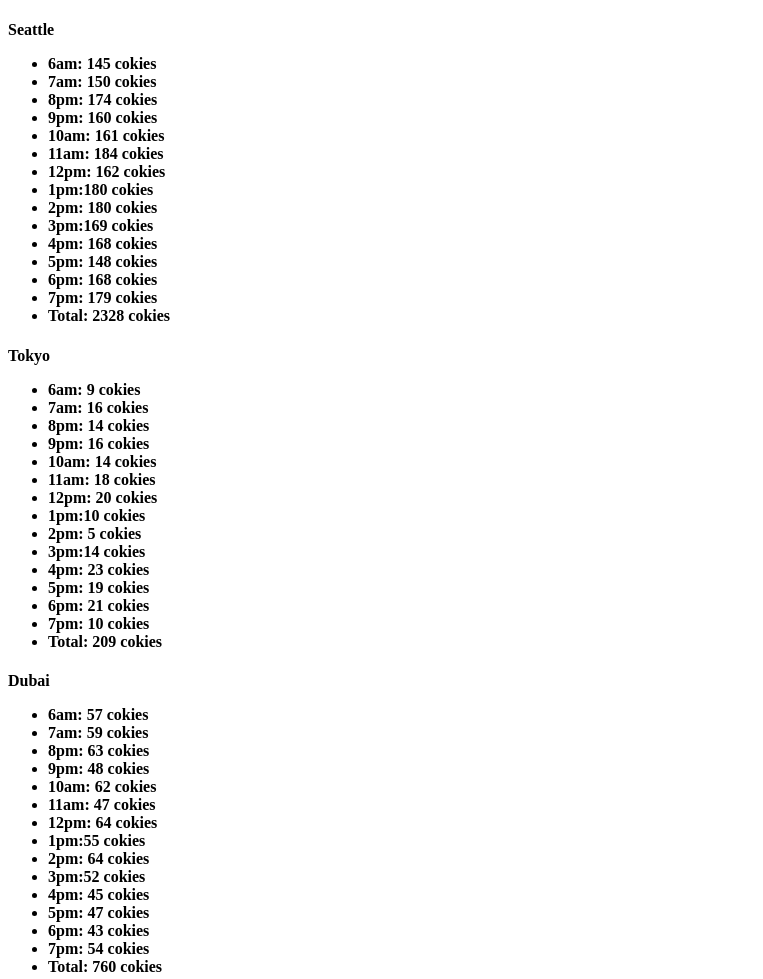
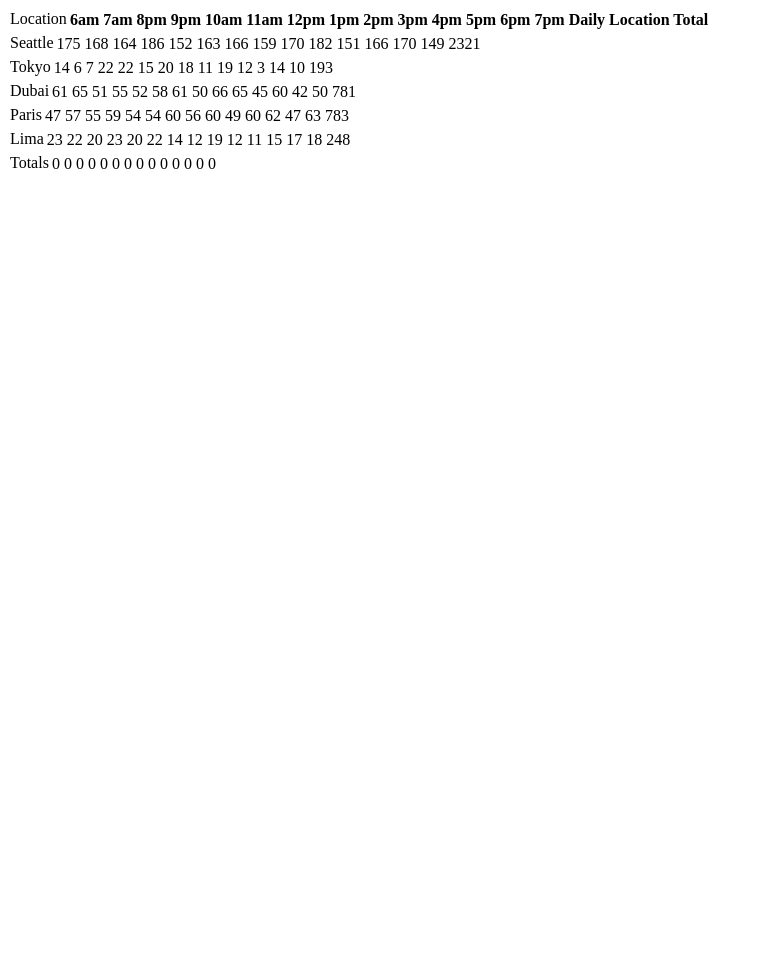
Before and after one commit to Ammarhr/cookei-stand, a plain HTML site: page sales.html in a window 1280 px wide. Shown: the top 979 px of the page, without its empty margins (0-763 px from the left). After the commit the page ends 800 px from the top, so only its background shows below. Drawn offline with Linux system fonts and the light colour scheme.

Commit message:
constuctor notation

```diff
--- a/css/style.css
+++ b/css/style.css
@@ -24,7 +24,7 @@ footer {
 
 a {
     text-decoration: none;
-    color: black;
+    color: brown;
 }
 
 a:hover,
--- a/js/app.js
+++ b/js/app.js
@@ -1,211 +1,97 @@
 'use strict';
-var hours = ['6am: ', '7am: ', '8pm: ', '9pm: ', '10am: ', '11am: ', '12pm: ', '1pm:', '2pm: ', '3pm:', '4pm: ', '5pm: ', '6pm: ', '7pm: '];
-var smthng;
-var seattle = {
-    name: 'Seattle',
-    minCus: 23,
-    maxCus: 65,
-    avgCookieSale: 6.3,
-    numOfCookies: [],
-    numOfCust: [],
-    randomCus: function() {
-        for (var i = 0; i < hours.length; i++) {
-            this.numOfCust[i] = Math.floor(Math.random() * (this.maxCus - this.minCus) + this.minCus);
-            this.numOfCookies[i] = Math.floor(Math.random() * (this.maxCus - this.minCus) + this.minCus * this.avgCookieSale);
-            // console.log('value1', this.numOfCust[i]);
-            // console.log('value2', this.numOfCookies[i]);
+var hours = ['6am', '7am', '8pm', '9pm', '10am', '11am', '12pm', '1pm', '2pm', '3pm', '4pm', '5pm', '6pm', '7pm'];
+var objects = [seattle, tokyo, dubai, paris, lima];
+//the constructor:
+function LocationStore(name, minCus, maxCus, avgCookieSale) {
+    this.name = name;
+    this.minCus = minCus;
+    this.maxCus = maxCus;
+    this.numOfCookies = [];
+    this.numOfCust = [];
+    this.avgCookieSale = avgCookieSale;
+    this.total = [];
 }
-    },
-    render: function() {
-        var mainContiner = document.getElementById('sales');
 
-        var header1 = document.createElement('article');
-        mainContiner.appendChild(header1);
-        var h1E1 = document.createElement('h4');
-        header1.appendChild(h1E1);
-        h1E1.textContent = this.name;
-        var pargraph1 = document.createElement('p');
-        h1E1.appendChild(pargraph1);
-        var uList = document.createElement('ul')
-        pargraph1.appendChild(uList);
-
-        for (var x = 0; x < hours.length; x++) {
-            var lItems = document.createElement('li');
-            uList.appendChild(lItems);
-            lItems.textContent = hours[x] + this.numOfCookies[x] + ' cokies';
-        }
-        for (var b = 0, sum = 0; b < this.numOfCookies.length; sum += this.numOfCookies[b++]);
-        // console.log(sum);
-        var result = document.createElement('li');
-        lItems.appendChild(result);
-        result.textContent = 'Total: ' + sum + ' cokies';
-        // console.log(mainContiner);
-    }
-};
-seattle.randomCus();
-seattle.render();
-// console.log(seateel);
-
-
-var tokyo = {
-    name: 'Tokyo',
-    minCus: 3,
-    maxCus: 24,
-    avgCookieSale: 1.2,
-    numOfCookies: [],
-    numOfCust: [],
-    randomCus: function() {
+//constructor method for caculate the number of cookies:
+LocationStore.prototype.randomCus = function() {
     for (var i = 0; i < hours.length; i++) {
         this.numOfCust[i] = Math.floor(Math.random() * (this.maxCus - this.minCus) + this.minCus);
         this.numOfCookies[i] = Math.floor(Math.random() * (this.maxCus - this.minCus) + this.minCus * this.avgCookieSale);
     }
-    },
-    render: function() {
+}
+
+//function to creat and render the head of table to html:
+function tHead() {
     var mainContiner = document.getElementById('sales');
+    var tableAll = document.createElement('table');
+    mainContiner.appendChild(tableAll);
+    var headEl = document.createElement('thead');
+    tableAll.appendChild(headEl);
+    var trE1 = document.createElement('tr');
+    headEl.appendChild(trE1);
+    trE1.textContent = 'Location';
+    for (var i = 0; i < hours.length; i++) {
+        var thE1 = document.createElement('th')
+        trE1.appendChild(thE1);
+        thE1.textContent = hours[i];
+    }
+    var thTotal = document.createElement('th');
+    trE1.appendChild(thTotal);
+    thTotal.textContent = 'Daily Location Total'
+}
 
-        var header1 = document.createElement('article');
-        mainContiner.appendChild(header1);
-        var h1E1 = document.createElement('h4');
-        header1.appendChild(h1E1);
-        h1E1.textContent = this.name;
-        var pargraph1 = document.createElement('p');
-        h1E1.appendChild(pargraph1);
-        var uList = document.createElement('ul')
-        pargraph1.appendChild(uList);
-
-        for (var x = 0; x < hours.length; x++) {
-            var lItems = document.createElement('li');
-            uList.appendChild(lItems);
-            lItems.textContent = hours[x] + this.numOfCookies[x] + ' cokies';
+//constructor method for render the body of the table:
+LocationStore.prototype.render = function() {
+    var mainContiner = document.getElementById('sales');
+    var tableAll = document.createElement('table');
+    mainContiner.appendChild(tableAll);
+    var bodyEl = document.createElement('tbody');
+    tableAll.appendChild(bodyEl);
+    var trE2 = document.createElement('tr');
+    bodyEl.appendChild(trE2);
+    trE2.textContent = this.name;
+    for (var a = 0; a < hours.length; a++) {
+        var tdE1 = document.createElement('td');
+        trE2.appendChild(tdE1);
+        tdE1.textContent = this.numOfCookies[a];
     }
     for (var b = 0, sum = 0; b < this.numOfCookies.length; sum += this.numOfCookies[b++]);
-        var result = document.createElement('li');
-        lItems.appendChild(result);
-        result.textContent = 'Total: ' + sum + ' cokies';
+    var tdTotal = document.createElement('td');
+    trE2.appendChild(tdTotal);
+    tdTotal.textContent = sum;
 }
-};
-tokyo.randomCus();
-tokyo.render();
 
-var dubai = {
-    name: 'Dubai',
-    minCus: 11,
-    maxCus: 38,
-    avgCookieSale: 3.7,
-    numOfCookies: [],
-    numOfCust: [],
-    randomCus: function() {
-        for (var i = 0; i < hours.length; i++) {
-            this.numOfCust[i] = Math.floor(Math.random() * (this.maxCus - this.minCus) + this.minCus);
-            this.numOfCookies[i] = Math.floor(Math.random() * (this.maxCus - this.minCus) + this.minCus * this.avgCookieSale);
+//function to render foot of table
+function tFoot() {
+    var mainContiner = document.getElementById('sales');
+    var tableAll = document.createElement('table');
+    mainContiner.appendChild(tableAll);
+    var footEl = document.createElement('tfoot');
+    tableAll.appendChild(footEl);
+    var trE3 = document.createElement('tr');
+    footEl.appendChild(trE3);
+    trE3.textContent = 'Totals';
+    var c = 0;
+    for (var d = 0; d < hours.length; d++) {
+        var tdE3 = document.createElement('td');
+        trE3.appendChild(tdE3);
+        tdE3.textContent = c;
     }
-    },
-    render: function() {
-        var mainContiner = document.getElementById('sales');
 
-        var header1 = document.createElement('article');
-        mainContiner.appendChild(header1);
-        var h1E1 = document.createElement('h4');
-        header1.appendChild(h1E1);
-        h1E1.textContent = this.name;
-        var pargraph1 = document.createElement('p');
-        h1E1.appendChild(pargraph1);
-        var uList = document.createElement('ul')
-        pargraph1.appendChild(uList);
+}
 
-        for (var x = 0; x < hours.length; x++) {
-            var lItems = document.createElement('li');
-            uList.appendChild(lItems);
-            lItems.textContent = hours[x] + this.numOfCookies[x] + ' cokies';
+//location object:
+var seattle = new LocationStore('Seattle', 23, 65, 6.3);
+var tokyo = new LocationStore('Tokyo', 3, 24, 1.2);
+var dubai = new LocationStore('Dubai', 11, 38, 3.7);
+var paris = new LocationStore('Paris', 20, 38, 2.3);
+var lima = new LocationStore('Lima', 2, 16, 4.7);
+tHead();
+
+//calling the function dynamicly:
+var objects = [seattle, tokyo, dubai, paris, lima];
+for (var i = 0; i < objects.length; i++) {
+    objects[i].randomCus();
+    objects[i].render();
 }
-        for (var b = 0, sum = 0; b < this.numOfCookies.length; sum += this.numOfCookies[b++]);
-        console.log(sum);
-        var result = document.createElement('li');
-        lItems.appendChild(result);
-        result.textContent = 'Total: ' + sum + ' cokies';
-    }
-};
-dubai.randomCus();
-dubai.render();
-
-var paris = {
-    name: 'Paris',
-    minCus: 20,
-    maxCus: 38,
-    avgCookieSale: 2.3,
-    numOfCookies: [],
-    numOfCust: [],
-    randomCus: function() {
-        for (var i = 0; i < hours.length; i++) {
-            this.numOfCust[i] = Math.floor(Math.random() * (this.maxCus - this.minCus) + this.minCus);
-            this.numOfCookies[i] = Math.floor(Math.random() * (this.maxCus - this.minCus) + this.minCus * this.avgCookieSale);
-        }
-    },
-    render: function() {
-        var mainContiner = document.getElementById('sales');
-
-        var header1 = document.createElement('article');
-        mainContiner.appendChild(header1);
-        var h1E1 = document.createElement('h4');
-        header1.appendChild(h1E1);
-        h1E1.textContent = this.name;
-        var pargraph1 = document.createElement('p');
-        h1E1.appendChild(pargraph1);
-        var uList = document.createElement('ul')
-        pargraph1.appendChild(uList);
-
-        for (var x = 0; x < hours.length; x++) {
-            var lItems = document.createElement('li');
-            uList.appendChild(lItems);
-            lItems.textContent = hours[x] + this.numOfCookies[x] + ' cokies';
-        }
-        for (var b = 0, sum = 0; b < this.numOfCookies.length; sum += this.numOfCookies[b++]);
-        console.log(sum);
-        var result = document.createElement('li');
-        lItems.appendChild(result);
-        result.textContent = 'Total: ' + sum + ' cokies';
-    }
-};
-paris.randomCus();
-paris.render();
-
-var lima = {
-    name: 'Lima',
-    minCus: 2,
-    maxCus: 16,
-    avgCookieSale: 4.6,
-    numOfCookies: [],
-    numOfCust: [],
-    randomCus: function() {
-        for (var i = 0; i < hours.length; i++) {
-            this.numOfCust[i] = Math.floor(Math.random() * (this.maxCus - this.minCus) + this.minCus * this.avgCookieSale);
-            this.numOfCookies[i] = Math.floor(Math.random() * (this.maxCus - this.minCus) + this.minCus * this.avgCookieSale);
-        }
-    },
-    render: function() {
-        var mainContiner = document.getElementById('sales');
-
-        var header1 = document.createElement('article');
-        mainContiner.appendChild(header1);
-        var h1E1 = document.createElement('h4');
-        header1.appendChild(h1E1);
-        h1E1.textContent = this.name;
-        var pargraph1 = document.createElement('p');
-        h1E1.appendChild(pargraph1);
-        var uList = document.createElement('ul')
-        pargraph1.appendChild(uList);
-
-        for (var x = 0; x < hours.length; x++) {
-            var lItems = document.createElement('li');
-            uList.appendChild(lItems);
-            lItems.textContent = hours[x] + this.numOfCookies[x] + ' cokies';
-        }
-        for (var b = 0, sum = 0; b < this.numOfCookies.length; sum += this.numOfCookies[b++]);
-        console.log(sum);
-        var result = document.createElement('li');
-        lItems.appendChild(result);
-        result.textContent = 'Total: ' + sum + ' cokies';
-    }
-};
-lima.randomCus();
-lima.render();
+tFoot();
--- a/sales.html
+++ b/sales.html
@@ -4,9 +4,12 @@
 <head>
     <title>sales</title>
 </head>
-<div id="sales">
 
-</div>
-<script src="js/app.js"></script>
+<body>
+    <div id="sales">
+
+    </div>
+    <script src="js/app.js"></script>
+</body>
 
 </html>
```
Lines whose indentation alone changed are shown as unchanged.
